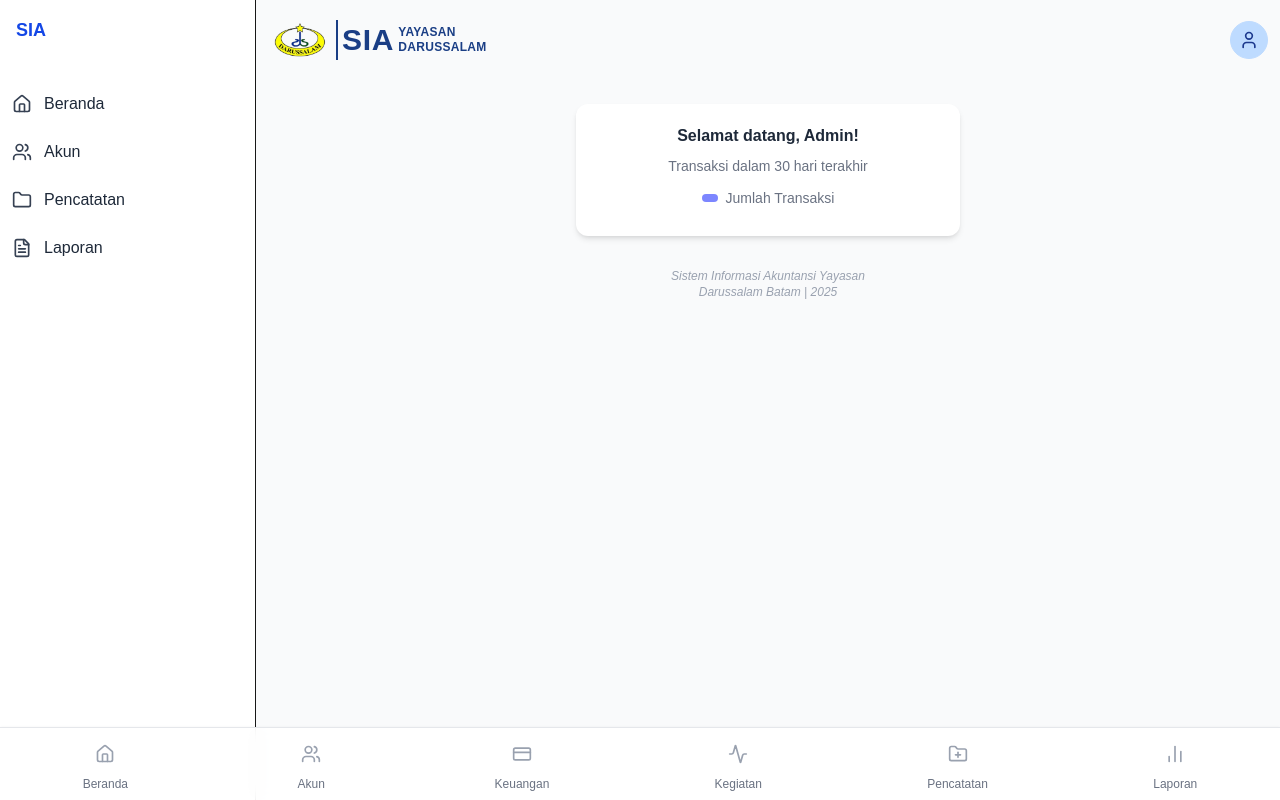
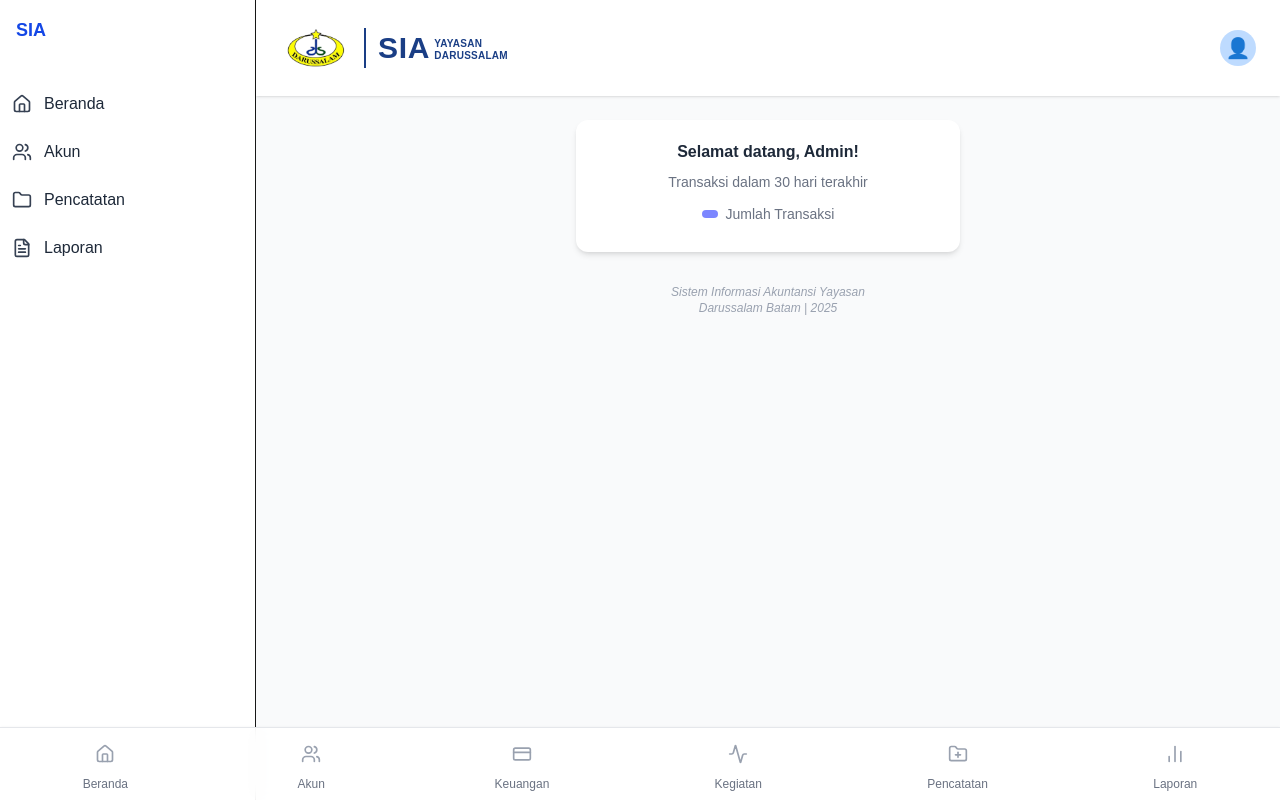
Before and after one commit to BijiKacang13/PBLPAGI3B1, a Next.js app in the folder frontend/frontend/: page /admin/beranda in a window 1280 px wide. Built offline with nearby package versions, Linux system fonts and the light colour scheme.

Commit message:
Menambahkan komponen Navbar dan Profile sekaligus Dropdownnya dan mengimplementasikannya hanya pada laman dashboard admin

```diff
--- a/frontend/frontend/src/app/admin/beranda/page.tsx
+++ b/frontend/frontend/src/app/admin/beranda/page.tsx
@@ -1,13 +1,12 @@
-import Image from "next/image";
+import Navbar from "@/components/Navbar";
 // import ChartTransaksi from "../components/ChartTransaksi";
 import NavbarBottom from "@/components/NavbarBottom";
-import { User } from "lucide-react";
 
 export default function Beranda() {
   return (
     <div className="min-h-screen flex flex-col bg-gray-50 text-gray-800 pb-20">
       {/* Header */}
-      <header className="flex items-center justify-between px-3 py-2 ">
+      {/* <header className="flex items-center justify-between px-3 py-2 ">
         <div className="flex items-center gap-1">
            <img
             src="/logo.png"
@@ -33,7 +32,8 @@ export default function Beranda() {
         <div className="p-2 rounded-full bg-blue-200 border border-blue-200">
           <User size={20} className="text-blue-900" />
         </div>
-      </header>
+      </header> */}
+      <Navbar />
 
       {/* Konten utama */}
       <main className="flex flex-col items-center mt-6 px-4">
--- /dev/null
+++ b/frontend/frontend/src/components/Navbar.tsx
@@ -0,0 +1,36 @@
+import Image from "next/image";
+import ProfileDropdown from "./ProfileDropdown";
+
+export default function Navbar() {
+  return (
+    <nav className="w-full py-2 md:py-3 px-3 md:px-6 bg-white shadow flex justify-between items-center">
+    <div className="flex items-center gap-2 md:gap-3">
+
+        <img
+        src="/logo.png"
+        alt="Logo Yayasan"
+        width={70}
+        height={70}
+        className="object-contain md:w-18 md:h-18"
+        />
+
+        <div className="w-[2px] h-10 bg-[#1A3E85]"></div>
+
+
+        <div className="flex flex-col leading-tight">
+        <div className="flex items-center gap-1">
+        <h1 className="text-3xl font-extrabold text-[#1A3E85] tracking-wide">
+              SIA
+        </h1>
+        <p className="text-[10px] md:text-[10px] font-semibold text-[#1A3E85] tracking-wide leading-tight mt-1">
+              <span className="block text-left">YAYASAN</span>
+              <span className="block text-left">DARUSSALAM</span>
+            </p>
+        </div>
+        </div>
+    </div>
+
+    <ProfileDropdown />
+    </nav>
+  );
+}
--- /dev/null
+++ b/frontend/frontend/src/components/ProfileDropdown.tsx
@@ -0,0 +1,63 @@
+"use client";
+
+import { useState, useRef, useEffect } from "react";
+import { useRouter } from "next/navigation";
+
+export default function ProfileDropdown() {
+  const [open, setOpen] = useState(false);
+  const dropdownRef = useRef<HTMLDivElement>(null);
+  const router = useRouter();
+
+  // Biar bisa klik di luar → tertutup
+  useEffect(() => {
+    function handleClickOutside(event: MouseEvent) {
+      if (dropdownRef.current && !dropdownRef.current.contains(event.target as Node)) {
+        setOpen(false);
+      }
+    }
+    document.addEventListener("mousedown", handleClickOutside);
+    return () => document.removeEventListener("mousedown", handleClickOutside);
+  }, []);
+
+  return (
+    <div className="relative" ref={dropdownRef}>
+      {/* Icon Profile */}
+      <button
+        onClick={() => setOpen(!open)}
+        className="w-9 h-9 rounded-full bg-blue-200 flex items-center justify-center hover:bg-blue-300 transition"
+      >
+        <span className="text-xl">👤</span>
+      </button>
+
+      {/* Dropdown */}
+      {open && (
+        <div className="absolute right-0 mt-2 w-44 bg-white shadow-xl rounded-xl p-3 z-50">
+
+          {/* SOP */}
+          <button
+            className="w-full border border-blue-400 text-blue-600 rounded-full py-2 mb-2 hover:bg-blue-50 transition"
+            onClick={() => router.push("/sop")}
+          >
+            SOP
+          </button>
+
+          {/* Log Aktivitas */}
+          <button
+            className="w-full border border-blue-400 text-blue-600 rounded-full py-2 mb-2 hover:bg-blue-50 transition"
+            onClick={() => router.push("/log-aktivitas")}
+          >
+            LOG AKTIVITAS
+          </button>
+
+          {/* Logout */}
+          <button
+            className="w-full border border-red-400 text-red-500 rounded-full py-2 hover:bg-red-50 transition"
+            onClick={() => router.push("/login")}
+          >
+            LOGOUT
+          </button>
+        </div>
+      )}
+    </div>
+  );
+}
```
